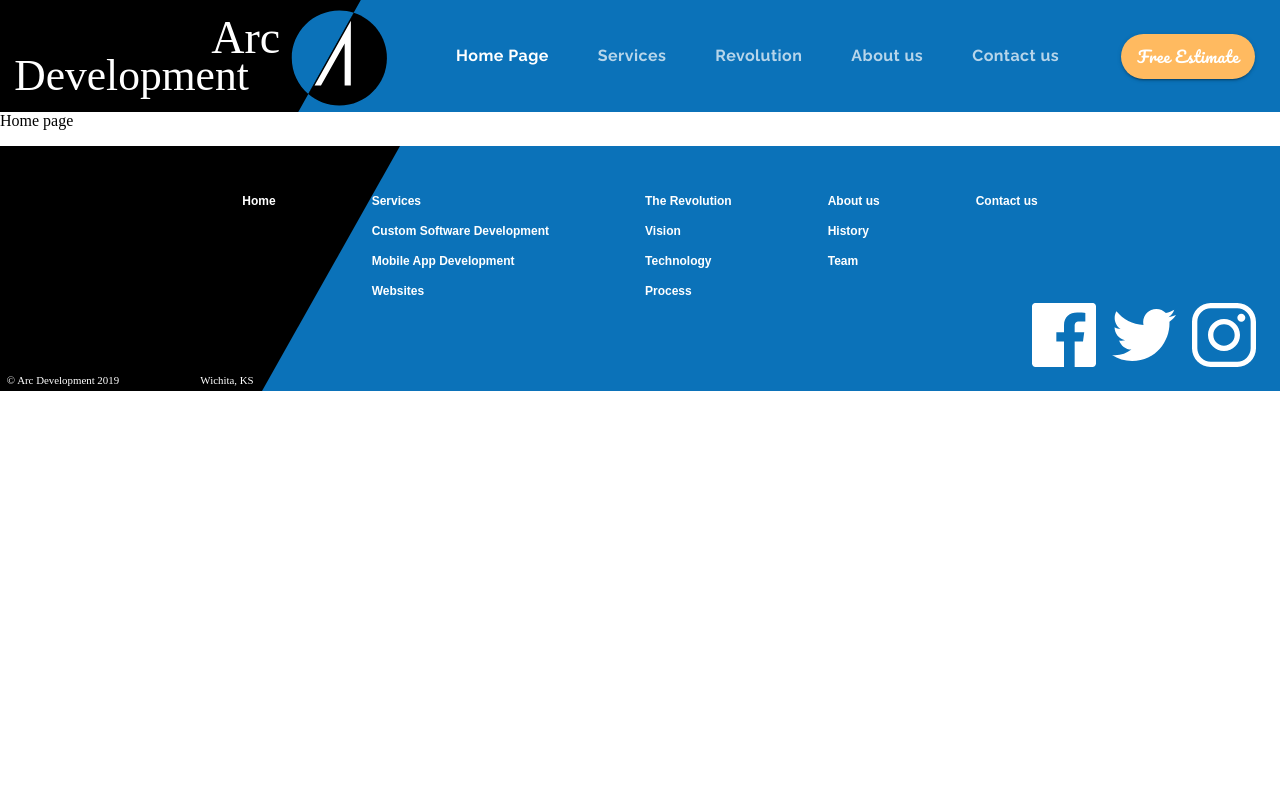
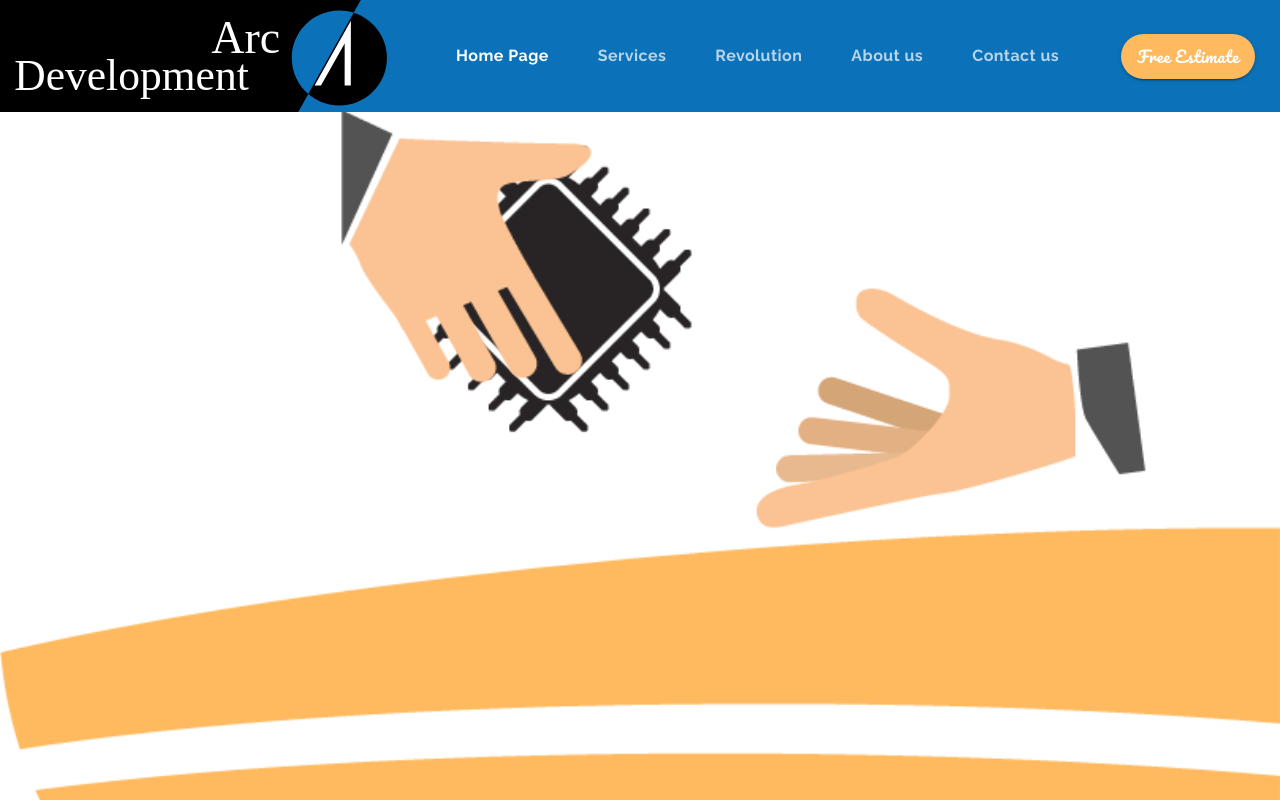
Before and after one commit to geogeorgiou/material-ui-crashcourse, a React (Create React App) app: page / in a window 1280 px wide. Shown: the top 800 px of the page. Built offline with nearby package versions, Linux system fonts and the light colour scheme.

Commit message:
Initializing LandingPage

```diff
--- a/src/components/App.js
+++ b/src/components/App.js
@@ -3,6 +3,7 @@
 import Footer from "./ui/Footer";
 import {ThemeProvider} from "@material-ui/styles";
 import {BrowserRouter, Route, Switch} from "react-router-dom";
+import LandingPage from "./LandingPage";
 
 import theme from './ui/Theme';
 
@@ -18,7 +19,7 @@
                 <Header value={value} setValue={setValue} selectedIndex={selectedIndex} setSelectedIndex={setSelectedIndex}/>
 
                 <Switch>
-                    <Route exact path="/" component={() => <p>Home page</p>}/>
+                    <Route exact path="/" component={() => <LandingPage/>}/>
                     <Route exact path="/services" component={() => <p>Services</p>}/>
                     <Route exact path="/customsoftware" component={() => <p>Custom Software</p>}/>
                     <Route exact path="/mobileapps" component={() => <p>Mobile Apps</p>}/>
--- /dev/null
+++ b/src/components/LandingPage.js
@@ -0,0 +1,25 @@
+import React from 'react';
+
+import Lottie from 'react-lottie';
+import {makeStyles} from "@material-ui/styles";
+import animationData from '../animations/landinganimation/data';
+
+const useStyles = makeStyles(theme => ({
+
+}));
+
+const defaultOptions = {
+    loop: true,
+    autoplay: true,
+    animationData: animationData,
+    rendererSettings: {
+        preserveAspectRatio: 'xMidYMid slice'
+    }
+}
+
+export default function LandingPage() {
+
+    return (
+        <Lottie options={defaultOptions} height={"100%"} width={"100%"}/>
+    )
+}
```
